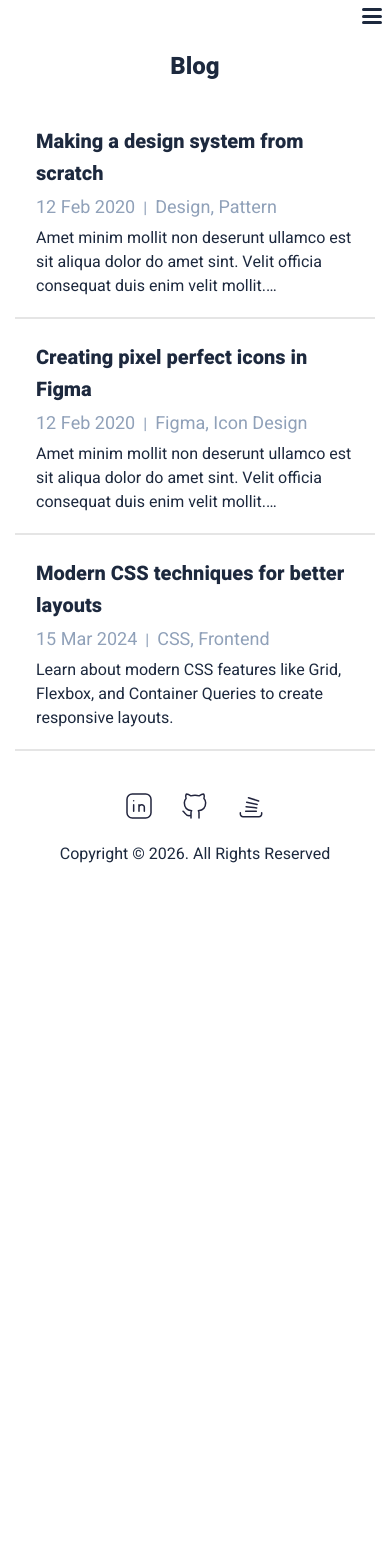
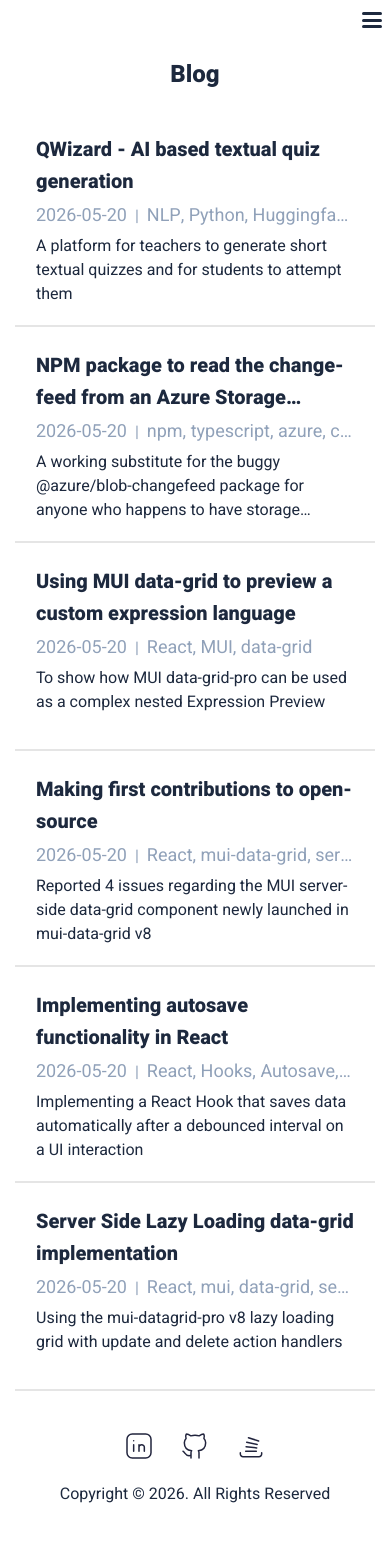
Before and after one commit to ahmedBilal5/portfolio, a Next.js app: page /blogs in a window 390 px wide. Before the commit the page ends 902 px from the top, so only its background shows below. Built offline with nearby package versions, Linux system fonts and the light colour scheme; a small style sheet from the web is missing.

Commit message:
added posts initial

```diff
--- a/app/_components/navBar.tsx
+++ b/app/_components/navBar.tsx
@@ -54,7 +54,7 @@ const NavBar = () => {
       {/* Hamburger Icon (hidden on md and up) */}
       <label
         htmlFor="menu-toggle"
-        className=" mr-2 z-60 flex flex-col justify-between w-5 h-4 cursor-pointer md:hidden
+        className="mr-2 my-1 z-60 flex flex-col justify-between w-5 h-4 cursor-pointer md:hidden
                             peer-checked:[&>span:nth-child(1)]:rotate-45
                             peer-checked:[&>span:nth-child(2)]:scale-y-0
                             peer-checked:[&>span:nth-child(3)]:-rotate-45"
--- a/app/blog/[slug]/_utils/getPost.tsx
+++ b/app/blog/[slug]/_utils/getPost.tsx
@@ -18,6 +18,8 @@ export type PostMetadata = {
   excerpt: string;
   tags: string[];
   seo: SEO;
+  type: 'work' | 'blog'
+  featured: boolean
 };
 export type Post = PostMetadata & {
   slug: string;
--- a/app/blog/[slug]/page.tsx
+++ b/app/blog/[slug]/page.tsx
@@ -12,6 +12,7 @@ export default async function BlogPostPage({params}:{
   }
   console.log("post: ", post);
   const Content = post.content;
+
   return (
     <div className="max-w-blog mx-auto px-4 md:px-8">
       <h1 className="dark:text-white text-[1.65rem] sm:text-3xl md:text-4xl font-extrabold leading-tight sm:leading-[50px] text-left my-5">
@@ -29,9 +30,21 @@ export default async function BlogPostPage({params}:{
             {post.tags.join(", ")}
           </span>
         </div>
-         <section className="prose prose-md md:prose-lg prose-li:mb-2 prose-ul:mt-4 hover:prose-a:text-primary hover:prose-a:decoration-primary prose-a:underline prose-p:mt-2 prose-p:mb-4 max-w-none dark:prose-invert prose-headings:font-bold prose-headings:mt-6 prose-headings:mb-2">
-            <Content/>
-         </section>
+        <section className="relative">
+
+        {post.content.length ? (
+            <div className="prose prose-md md:prose-lg prose-li:mb-2 prose-ul:mt-4 hover:prose-a:text-primary hover:prose-a:decoration-primary prose-a:underline prose-p:mt-2 prose-p:mb-4 max-w-none dark:prose-invert prose-headings:font-bold prose-headings:mt-6 prose-headings:mb-2">
+              <Content />
+            </div>
+          ) : (
+            <div className="flex flex-col items-center justify-center text-center py-20">
+              <div className="text-3xl font-bold mb-2">🚧 Under Construction</div>
+              <p className="text-slate-500 dark:text-slate-400">
+                This post is coming soon. Stay tuned!
+              </p>
+            </div>
+          )}
+        </section>
     </div>
   )
 }
--- /dev/null
+++ b/app/blogs/_utils/getAllPosts.tsx
@@ -0,0 +1,26 @@
+import { readdir } from "fs/promises";
+import path from "path";
+import { Post } from "../../blog/[slug]/_utils/getPost";
+
+export async function getAllPosts() {
+  const postsPath = path.join(process.cwd(), "public/posts");
+
+  // Get all MDX files
+  const files = (await readdir(postsPath, { withFileTypes: true }))
+    .filter((file) => file.isFile() && file.name.endsWith(".mdx"))
+    .map((file) => file.name);
+
+  // Retrieve metadata from MDX files
+  const posts = await Promise.all(
+    files.map(async (filename) => {
+      const slug = filename.replace(/\.mdx$/, ""); // Remove .mdx extension to get slug
+      const { metadata } = await import(`../../../public/posts/${filename}`);
+      return { slug, ...metadata };
+    }),
+  );
+
+  // Sort posts from newest to oldest
+  posts.sort((a, b) => +new Date(b.publishDate) - +new Date(a.publishDate));
+
+  return posts as Post[];
+}
--- a/app/blogs/page.tsx
+++ b/app/blogs/page.tsx
@@ -1,19 +1,20 @@
 import BlogPostCard from "../_components/blogPostCard";
-import { recentPosts } from "../constants";
+import { getAllPosts } from "./_utils/getAllPosts";
 
-export default function BlogPosts(){
+export default async function BlogPosts(){
+    const posts = await getAllPosts();
     return <>
     <h1 className="dark:text-white text-2xl sm:text-3xl md:text-4xl font-extrabold leading-tight sm:leading-[70px] text-center md:text-left my-5">
               Blog
     </h1>
-    {recentPosts.map((post) => (
+    {posts.map((post) => (
               <BlogPostCard
-                key={post.id}
+                key={post.slug}
                 title={post.title}
-                date={post.date}
+                date={post.publishDate}
                 tags={post.tags}
-                description={post.description}
-                href={post.href || `/blog/${post.id}`}
+                description={post.excerpt}
+                href={`/blog/${post.slug}`}
                 display="outline"
                 className="max-w-full"
               />
--- /dev/null
+++ b/public/posts/QWizard.mdx
@@ -0,0 +1,10 @@
+export const metadata = {
+  title: "QWizard - AI based textual quiz generation",
+  featuredImage: "path-to-image",
+  publishDate: "2026-05-20",
+  lastModified: "2026-05-20",
+  excerpt: "A platform for teachers to generate short textual quizzes and for students to attempt them",
+  tags: ["NLP", "Python", "Huggingface", "React"],
+  type: 'work',
+  featured: true
+};
--- /dev/null
+++ b/public/posts/blob-changefeed-reader.mdx
@@ -0,0 +1,10 @@
+export const metadata = {
+  title: "NPM package to read the change-feed from an Azure Storage Account",
+  featuredImage: "path-to-image",
+  publishDate: "2026-05-20",
+  lastModified: "2026-05-20",
+  excerpt: "A working substitute for the buggy @azure/blob-changefeed package for anyone who happens to have storage provisioned on azure and needs to read the change-feed.",
+  tags: ["npm", "typescript", "azure", "change-feed"],
+  type: 'work',
+  featured: true
+};
--- a/public/posts/datagrid-expression-previewer.mdx
+++ b/public/posts/datagrid-expression-previewer.mdx
@@ -5,6 +5,8 @@ export const metadata = {
   lastModified: "2026-05-20",
   excerpt: "To show how MUI data-grid-pro can be used as a complex nested Expression Preview",
   tags: ["React", "MUI", "data-grid"],
+  type: 'work',
+  featured: true
 };
 
 Assalam u Alaikum Folks! The motivation for this blog is to show how the **MUI data-grid** React component can be used in a _unique_ use-case: To preview the results of nested expressions. Here is how it looks:
--- /dev/null
+++ b/public/posts/first-contributions-to-open-source.mdx
@@ -0,0 +1,10 @@
+export const metadata = {
+  title: "Making first contributions to open-source",
+  featuredImage: "path-to-image",
+  publishDate: "2026-05-20",
+  lastModified: "2026-05-20",
+  excerpt: "Reported 4 issues regarding the MUI server-side data-grid component newly launched in mui-data-grid v8",
+  tags: ["React", "mui-data-grid", "server-side", "github"],
+  type: 'blog',
+  featured: true
+};
--- /dev/null
+++ b/public/posts/implementing-auto-save-react.mdx
@@ -0,0 +1,10 @@
+export const metadata = {
+  title: "Implementing autosave functionality in React",
+  featuredImage: "path-to-image",
+  publishDate: "2026-05-20",
+  lastModified: "2026-05-20",
+  excerpt: "Implementing a React Hook that saves data automatically after a debounced interval on a UI interaction",
+  tags: ["React", "Hooks", "Autosave", "Redux"],
+  type: 'blog',
+  featured: true
+};
--- /dev/null
+++ b/public/posts/lazy-loading-grid-with-actions.mdx
@@ -0,0 +1,10 @@
+export const metadata = {
+  title: "Server Side Lazy Loading data-grid implementation",
+  featuredImage: "path-to-image",
+  publishDate: "2026-05-20",
+  lastModified: "2026-05-20",
+  excerpt: "Using the mui-datagrid-pro v8 lazy loading grid with update and delete action handlers",
+  tags: ["React", "mui", "data-grid", "server-side", "lazy-loading"],
+  type: 'blog',
+  featured: true
+};
```
